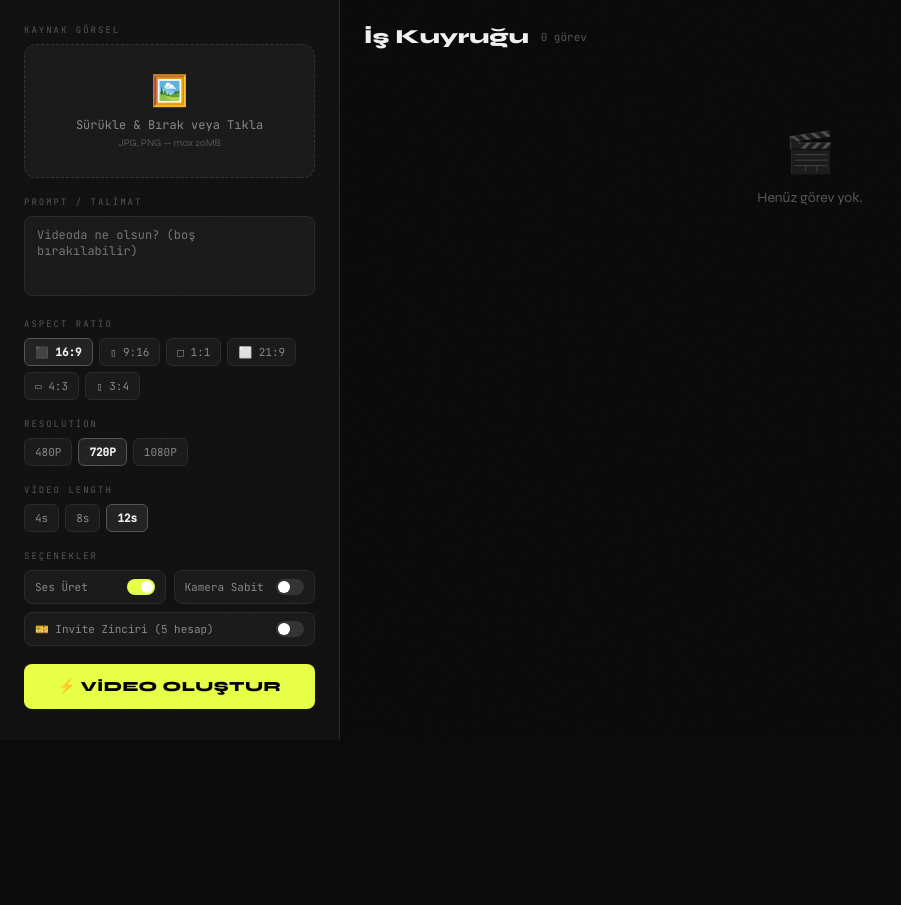
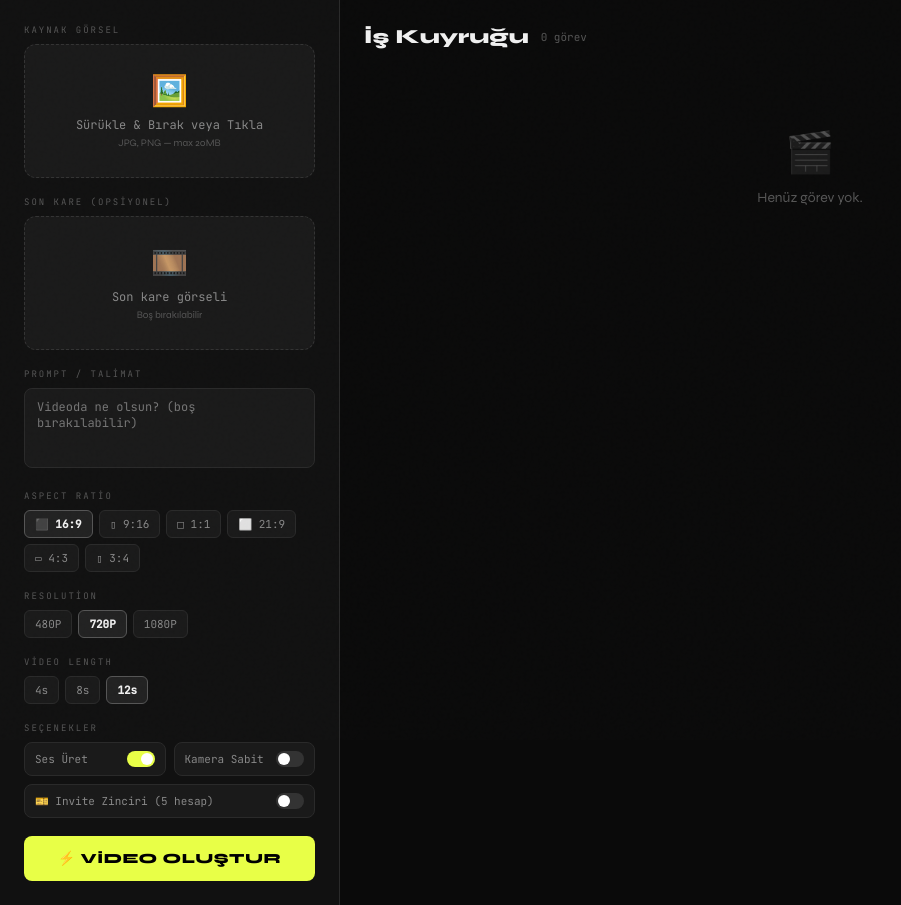
Before and after one commit to deneee3444-wq/wayin, a Flask app: page / in a window 1280 px wide. Shown: the part 60-965 px from the top of the page, without its empty margins (0-901 px from the left). Before the commit the page ends 800 px from the top, so only its background shows below. Run offline with Flask 3, Linux system fonts and the light colour scheme; data that the repository does not hold is empty.

Commit message:
Update index.html

```diff
--- a/templates/index.html
+++ b/templates/index.html
@@ -183,6 +183,17 @@ textarea{min-height:80px}
     </div>
 
     <div>
+      <div class="section-label">Son Kare <span style="color:var(--text3);font-weight:400">(opsiyonel)</span></div>
+      <div class="drop-zone" id="lastFrameZone">
+        <span class="dz-icon">🎞️</span>
+        <div class="dz-text">Son kare görseli</div>
+        <div class="dz-sub">Boş bırakılabilir</div>
+        <input type="file" id="lastFrameInput" accept="image/*">
+        <img class="preview-img" id="lastFramePreview" alt="last frame preview">
+      </div>
+    </div>
+
+    <div>
       <div class="section-label">Prompt / Talimat</div>
       <textarea id="instruction" placeholder="Videoda ne olsun? (boş bırakılabilir)"></textarea>
     </div>
@@ -295,6 +306,7 @@ textarea{min-height:80px}
 <script>
 const toggleState = { audio: true, camera: false, invite: false };
 let capturedFrameBlob = null;
+let lastFrameBlob = null;
 let modalVideoUrl = '';
 
 function selectPill(groupId, btn) {
@@ -344,6 +356,25 @@ function setFrameBlob(blob) {
   dropZone.classList.add('has-image');
 }
 
+// Last frame zone
+const lastFrameZone  = document.getElementById('lastFrameZone');
+const lastFrameInput = document.getElementById('lastFrameInput');
+const lastFramePreview = document.getElementById('lastFramePreview');
+lastFrameInput.addEventListener('change', e => { if (e.target.files[0]) setLastFrame(e.target.files[0]); });
+lastFrameZone.addEventListener('dragover',  e => { e.preventDefault(); lastFrameZone.classList.add('drag-over'); });
+lastFrameZone.addEventListener('dragleave', () => lastFrameZone.classList.remove('drag-over'));
+lastFrameZone.addEventListener('drop', e => {
+  e.preventDefault(); lastFrameZone.classList.remove('drag-over');
+  const f = e.dataTransfer.files[0];
+  if (f && f.type.startsWith('image/')) setLastFrame(f);
+});
+function setLastFrame(file) {
+  lastFrameBlob = file;
+  const r = new FileReader();
+  r.onload = ev => { lastFramePreview.src = ev.target.result; lastFrameZone.classList.add('has-image'); };
+  r.readAsDataURL(file);
+}
+
 // Generate
 async function startGenerate() {
   const file = capturedFrameBlob
@@ -361,6 +392,7 @@ async function startGenerate() {
   fd.append('generate_audio', toggleState.audio);
   fd.append('camera_fixed',   toggleState.camera);
   fd.append('invite_mode',    toggleState.invite);
+  if (lastFrameBlob) fd.append('last_frame', lastFrameBlob instanceof File ? lastFrameBlob : new File([lastFrameBlob], 'last_frame.jpg', {type:'image/jpeg'}));
   try {
     const r = await fetch('/api/generate', {method:'POST', body:fd});
     const d = await r.json();
```
